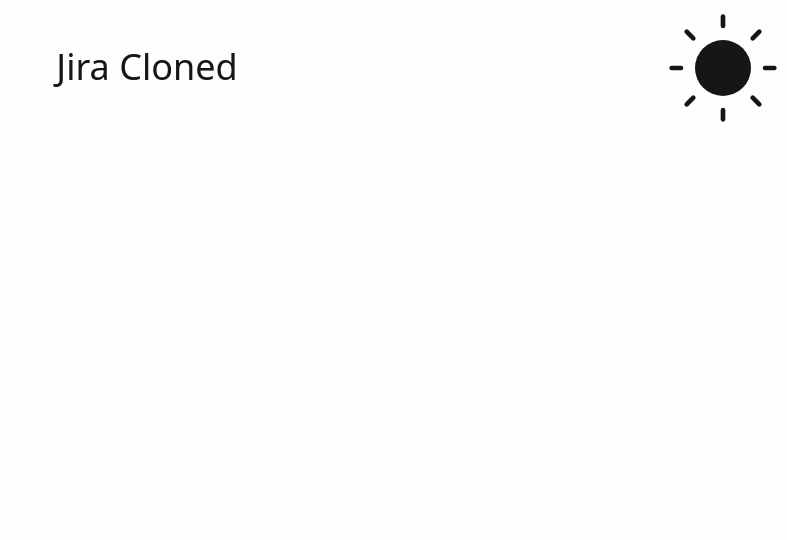
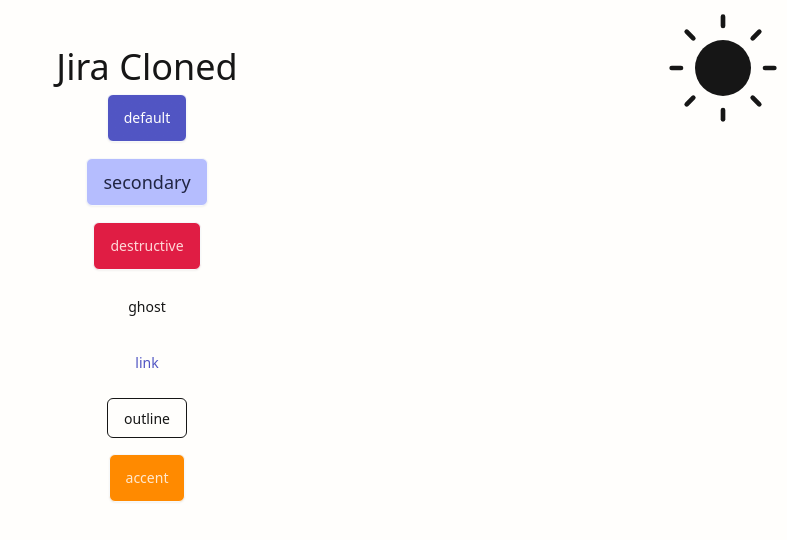
Before and after one commit to PaulHaze/jira-clone, a Next.js app: page / in a window 1280 px wide. Shown: the top 540 px of the page, without its empty margins (493-1280 px from the left). Built offline with nearby package versions, Linux system fonts and the light colour scheme.

Commit message:
begin button variants

```diff
--- a/src/app/page.tsx
+++ b/src/app/page.tsx
@@ -1,7 +1,20 @@
+import { Button } from '@/components/ui';
+
 export default function Home() {
   return (
     <div className="flex flex-col items-center pt-10">
       <h1 className="">Jira Cloned</h1>
+      <div className="flex flex-col items-center gap-y-4">
+        <Button variant="default">default</Button>
+        <Button variant="secondary" className="btn">
+          <h5>secondary</h5>
+        </Button>
+        <Button variant="destructive">destructive</Button>
+        <Button variant="ghost">ghost</Button>
+        <Button variant="link">link</Button>
+        <Button variant="outline">outline</Button>
+        <Button variant="accent">accent</Button>
+      </div>
     </div>
   );
 }
--- a/src/components/ui/Button.tsx
+++ b/src/components/ui/Button.tsx
@@ -9,15 +9,18 @@
   {
     variants: {
       variant: {
-        default: 'bg-primary text-primary-foreground hover:bg-primary/90',
+        default:
+          'btn bg-gradient-to-b from-primary to-primary  text-primary-foreground hover:bg-primary/90',
         destructive:
-          'bg-destructive text-destructive-foreground hover:bg-destructive/90',
+          'btn bg-destructive text-destructive-foreground hover:bg-destructive/90',
         outline:
           'border border-input bg-background hover:bg-accent hover:text-accent-foreground',
         secondary:
-          'bg-secondary text-secondary-foreground hover:bg-secondary/80',
+          'btn bg-secondary text-secondary-foreground hover:bg-secondary/80',
         ghost: 'hover:bg-accent hover:text-accent-foreground',
         link: 'text-primary underline-offset-4 hover:underline',
+        accent:
+          'btn bg-accent text-accent-content underline-offset-4 hover:underline',
       },
       size: {
         default: 'h-10 px-4 py-2',
--- a/tailwind.config.ts
+++ b/tailwind.config.ts
@@ -195,9 +195,12 @@
         light: {
           primary: '#5155c3',
           'primary-content': '#ffffff',
-          secondary: '#9b9cf7',
-          accent: '#bd531e',
+          secondary: '#b5bdfe',
+          'secondary-content': '#212543',
+          accent: '#ff8a00',
+          'accent-content': '#ffe8cd',
           neutral: '#929293',
+          error: '#e01d44',
 
           'base-100': 'oklch(99.72% 0.0028 84.56)',
           'base-200': 'oklch(97.82% 0.0034 247.86)',
@@ -268,7 +271,9 @@
           '--primary-muted': '74.78% 0.0609 321.27',
           'primary-content': '#ffffff',
           secondary: '#d2aef9',
-          accent: '#fea66a',
+          accent: '#fdd7c1',
+          'accent-content': '#af4c22',
+
           neutral: '#272831',
           'base-100': '#07071f',
           'base-200': '#10102b',
```
